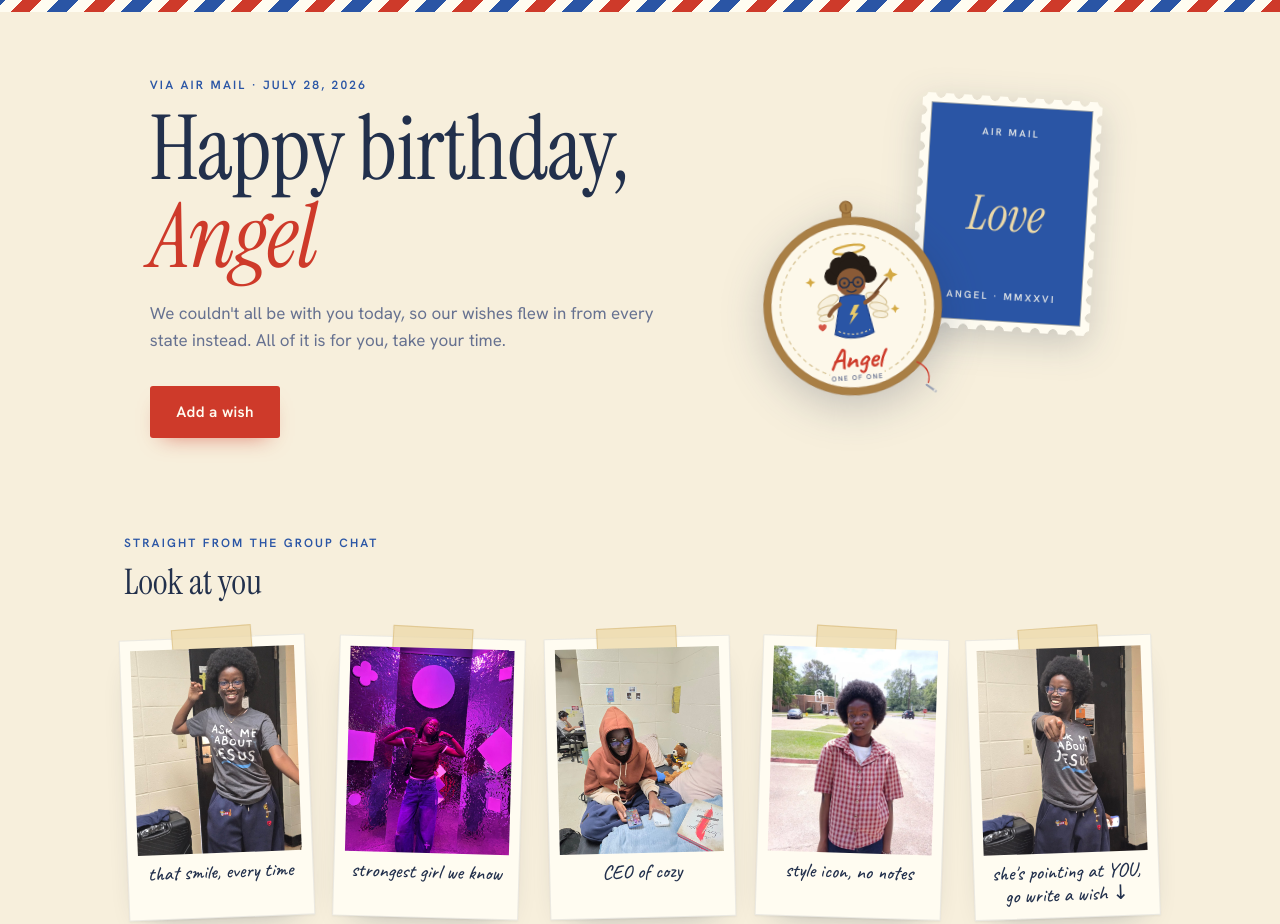
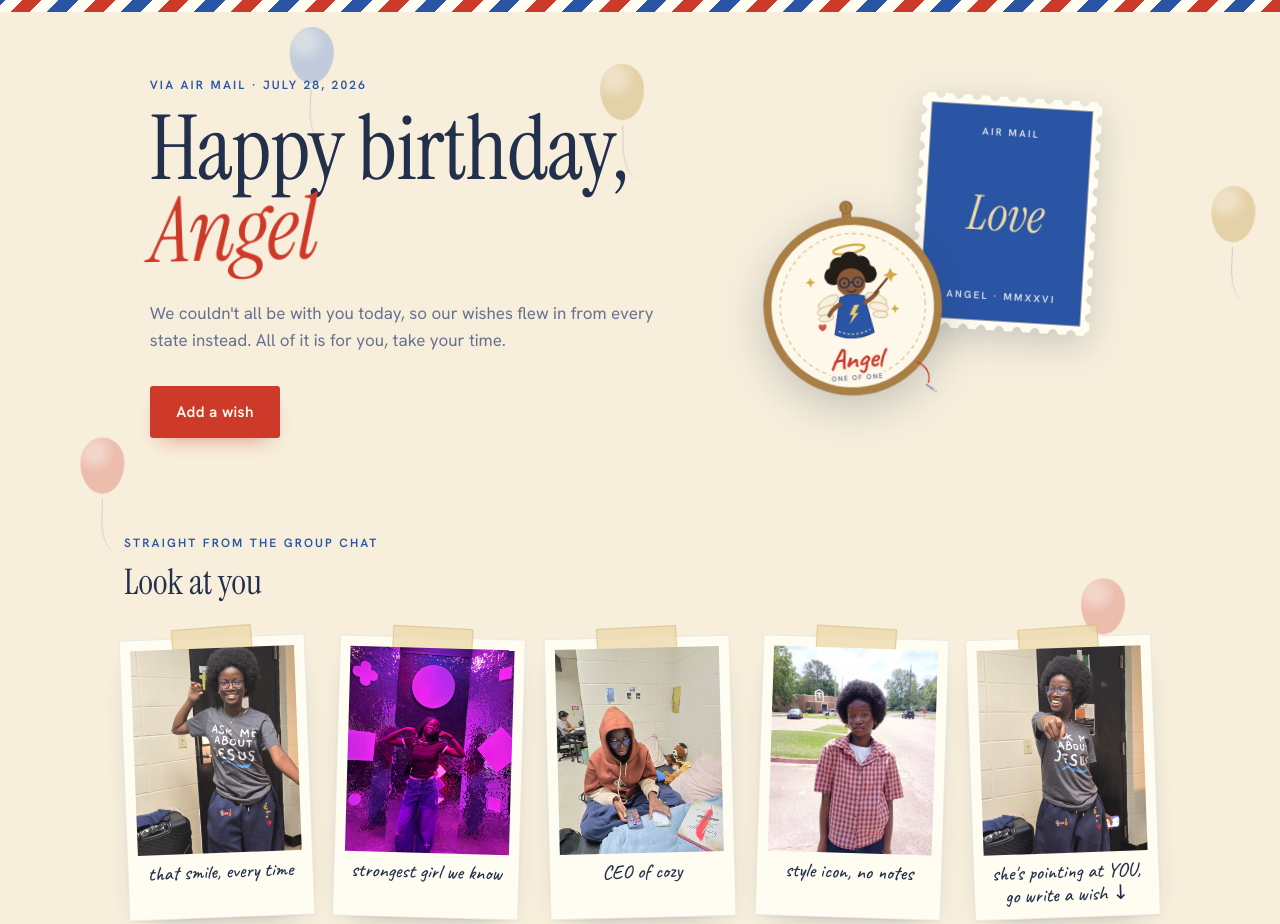
Before and after one commit to favour-umejesi/angel-birthday-card, a website: page public/index.html in a window 1280 px wide. Shown: the top 924 px of the page. Drawn offline with Linux system fonts and the light colour scheme; no server answers.

Commit message:
Animate the headline and float balloons up the page

```diff
--- a/public/index.html
+++ b/public/index.html
@@ -194,6 +194,16 @@
   </footer>
 
   <div class="airmail-edge" aria-hidden="true"></div>
+
+  <div class="balloons" aria-hidden="true">
+    <span class="balloon" style="--x:6%;  --d:22s; --delay:-4s;  --sway:3.6s; --tone:#e59a8e"><i></i></span>
+    <span class="balloon" style="--x:22%; --d:26s; --delay:-15s; --sway:4.2s; --tone:#9db3da"><i></i></span>
+    <span class="balloon" style="--x:47%; --d:19s; --delay:-9s;  --sway:3.2s; --tone:#d9bd85"><i></i></span>
+    <span class="balloon" style="--x:68%; --d:24s; --delay:-20s; --sway:4.6s; --tone:#9db3da"><i></i></span>
+    <span class="balloon" style="--x:84%; --d:21s; --delay:-1s;  --sway:3.9s; --tone:#e59a8e"><i></i></span>
+    <span class="balloon" style="--x:94%; --d:27s; --delay:-12s; --sway:4.4s; --tone:#d9bd85"><i></i></span>
+  </div>
+
   <script src="/app.js"></script>
 </body>
 </html>
--- a/public/styles.css
+++ b/public/styles.css
@@ -44,6 +44,9 @@ body {
 }
 
 main { flex: 1; }
+
+/* keep all page content above the drifting balloons */
+body > * { position: relative; z-index: 1; }
 
 ::selection { background: rgba(42, 85, 165, 0.22); }
 
@@ -108,6 +111,27 @@ h2 {
   max-width: 34rem;
   color: var(--ink-soft);
   margin-bottom: 2rem;
+}
+
+/* entrance: the card opens line by line, then Angel keeps floating */
+@keyframes rise-in {
+  from { opacity: 0; transform: translateY(18px); }
+}
+
+@keyframes name-float {
+  from { transform: translateY(0) rotate(0deg); }
+  to   { transform: translateY(-7px) rotate(-1.4deg); }
+}
+
+.hero .eyebrow { animation: rise-in 0.6s cubic-bezier(0.2, 0.8, 0.3, 1) both; }
+.headline      { animation: rise-in 0.7s 0.08s cubic-bezier(0.2, 0.8, 0.3, 1) both; }
+.hero .sub     { animation: rise-in 0.7s 0.18s cubic-bezier(0.2, 0.8, 0.3, 1) both; }
+.hero-actions  { animation: rise-in 0.7s 0.28s cubic-bezier(0.2, 0.8, 0.3, 1) both; }
+.hero-art      { animation: rise-in 0.8s 0.35s cubic-bezier(0.2, 0.8, 0.3, 1) both; }
+
+.headline em {
+  display: inline-block;
+  animation: name-float 3.8s ease-in-out 1.1s infinite alternate;
 }
 
 .hero-actions {
@@ -551,6 +575,68 @@ input[type="text"] {
 
 .postcard-right .btn { align-self: flex-start; margin-top: auto; }
 
+/* ———— Balloons drifting up behind the page ———— */
+
+.balloons {
+  position: fixed;
+  inset: 0;
+  overflow: hidden;
+  pointer-events: none;
+  z-index: 0;
+}
+
+.balloon {
+  position: absolute;
+  left: var(--x);
+  bottom: -160px;
+  animation: balloon-rise var(--d) linear var(--delay) infinite;
+}
+
+.balloon i {
+  display: block;
+  position: relative;
+  width: 44px;
+  height: 56px;
+  border-radius: 50% 50% 50% 50% / 46% 46% 58% 58%;
+  background:
+    radial-gradient(circle at 32% 26%, rgba(255, 255, 255, 0.4) 0 14%, transparent 42%),
+    var(--tone);
+  opacity: 0.6;
+  animation: balloon-sway var(--sway) ease-in-out infinite alternate;
+}
+
+.balloon i::before {
+  content: "";
+  position: absolute;
+  left: 50%;
+  bottom: -6px;
+  border: 5px solid transparent;
+  border-top: 7px solid var(--tone);
+  transform: translateX(-50%);
+}
+
+.balloon i::after {
+  content: "";
+  position: absolute;
+  left: 50%;
+  top: 100%;
+  width: 26px;
+  height: 54px;
+  margin-top: 5px;
+  border-left: 1.5px solid rgba(34, 48, 76, 0.28);
+  border-radius: 0 0 0 60%;
+}
+
+@keyframes balloon-rise {
+  from { transform: translateY(0); }
+  to   { transform: translateY(calc(-100vh - 340px)); }
+}
+
+@keyframes balloon-sway {
+  from { transform: translateX(-9px) rotate(-2.5deg); }
+  to   { transform: translateX(9px) rotate(2.5deg); }
+}
+
 /* ———— Footer ———— */
 
 .foot {
@@ -607,9 +693,14 @@ input[type="text"] {
   .stamp-box { order: -1; align-self: flex-end; }
   .postcard-right .btn { width: 100%; }
   .wishes-head { flex-direction: column; align-items: flex-start; gap: 0.3rem; }
+
+  /* fewer balloons on small screens */
+  .balloon:nth-child(2),
+  .balloon:nth-child(4) { display: none; }
 }
 
 @media (prefers-reduced-motion: reduce) {
   html { scroll-behavior: auto; }
   * { animation-duration: 0.01ms !important; transition-duration: 0.01ms !important; }
+  .balloons { display: none; }
 }
```
